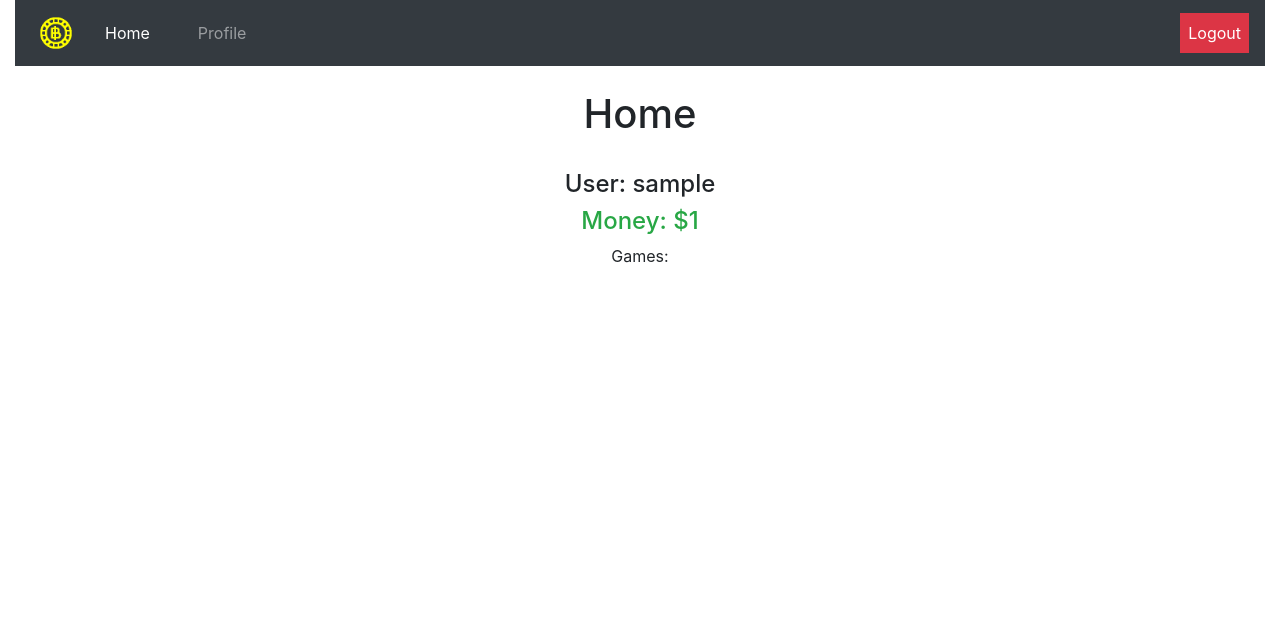
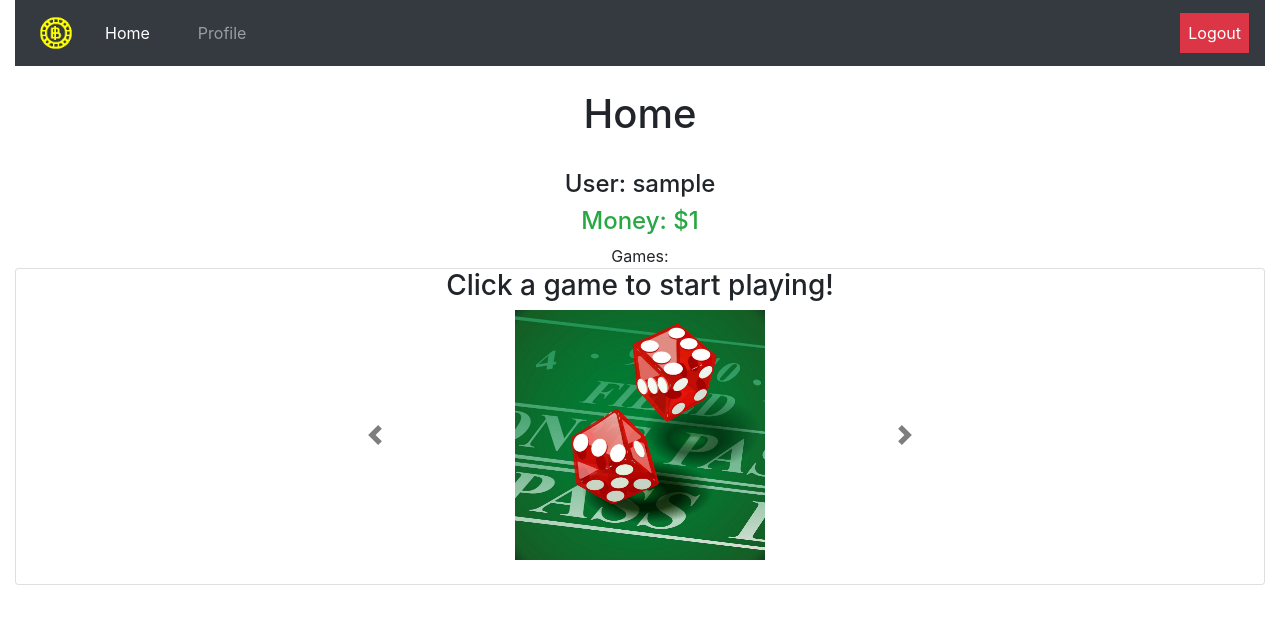
Before and after one commit to jlin00/savetheturtles-env, a Flask app: page /home in a window 1280 px wide. Shown: the top 624 px of the page. Run offline with Flask 2, Linux system fonts and the light colour scheme; a user stored in the database is signed in; tables that the repository leaves empty hold one stand-in row (values such as "Sample post"); some libraries are stand-ins or nearby versions.

Commit message:
added things to homepage

```diff
--- a/templates/home.html
+++ b/templates/home.html
@@ -10,5 +10,34 @@
 <h4>User: {{user}}</h4>
 <h4 class="text-success">Money: ${{money}}</h4>
 Games:
+<div class="card" style="margin-left: auto;
+  margin-right: auto;">
+  <h3>Click a game to start playing!</h3>
+  <div id="carouselExampleIndicators" class="carousel slide w-50" data-ride="carousel" style="width:250px; align-items:center; margin-left: auto; margin-right: auto;">
+    <div class="carousel-inner"  style="width:250px; align-items:center; margin-left: auto; margin-right: auto;">
+			<div class="carousel-item active">
+				<a href="/dice"><img class="d-block" style="margin: auto; width:250px; height:250px" src="../static/dice.jpg"></a>
+			</div>
+			<div class="carousel-item">
+				<a href="/slotmachine"><img class="d-block" style="margin: auto; width:250px; height:250px" src="../static/slot.jpg"></a>
+			</div>
+			<div class="carousel-item">
+				<a href="/home"><img class="d-block" style="margin: auto; width:250px; height:250px" src="../static/blackjack.jpg"></a>
+			</div>
+			<div class="carousel-item">
+				<a href="/holdem"><img class="d-block" style="margin: auto; width:250px; height:250px" src="../static/texas.jpg"></a>
+			</div>
+    </div>
+      <a class="carousel-control-prev" href="#carouselExampleIndicators" role="button" data-slide="prev">
+        <span class="carousel-control-prev-icon" aria-hidden="true" style="filter: invert(100%);"></span>
+        <span class="sr-only">Previous</span>
+      </a>
+      <a class="carousel-control-next" href="#carouselExampleIndicators" role="button" data-slide="next">
+        <span class="carousel-control-next-icon" aria-hidden="true" style="filter: invert(100%);"></span>
+        <span class="sr-only">Next</span>
+      </a>
+  </div>
+  <br>
+</div>
 
 {% endblock %}
--- a/utl/db_manager.py
+++ b/utl/db_manager.py
@@ -26,7 +26,7 @@ def addUser(username, password):
     inputs = (username,)
     data = execmany(q, inputs).fetchone()
     if (data is None):
-        q = "INSERT INTO user_tbl VALUES(?, ?, '', 500, 0, '')"
+        q = "INSERT INTO user_tbl VALUES(?, ?, '', 100000, 0, '')"
         inputs = (username, password)
         execmany(q, inputs)
         return True
```
Also changed, not shown: casino.db, static/blackjack.jpg (added), static/dice.jpg (added), static/slot.jpg (added), static/texas.jpg (added).
